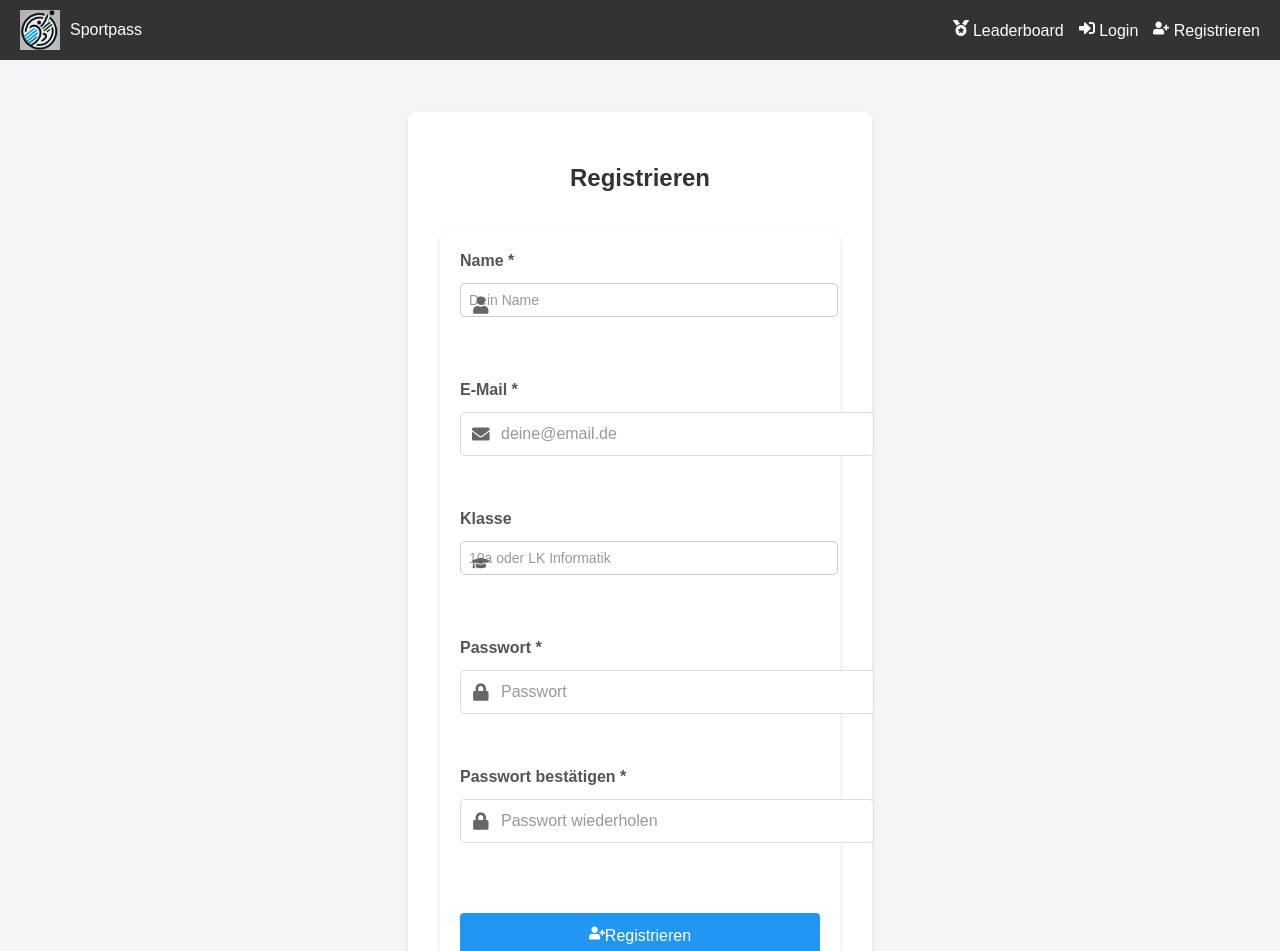
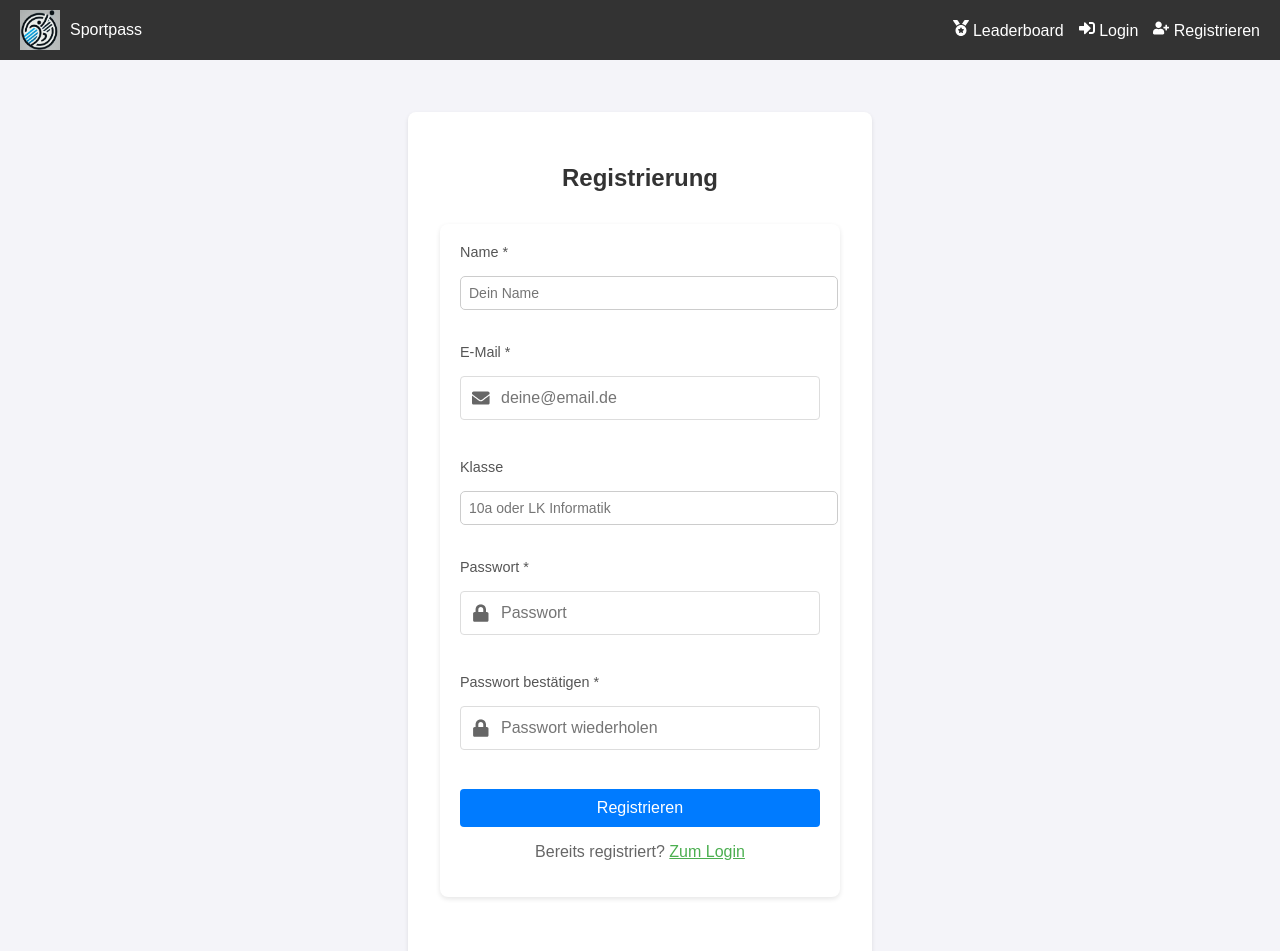
Before and after one commit to Chris123-crypto-ship-it/Sportpass_2025, a React (Create React App) app: page /register in a window 1280 px wide. Shown: the top 951 px of the page. Built offline with nearby package versions, Linux system fonts and the light colour scheme.

Commit message:
bekannnt

```diff
--- a/src/pages/Register.js
+++ b/src/pages/Register.js
@@ -3,7 +3,7 @@ import axios from 'axios';
 import { useNavigate } from 'react-router-dom';
 import { toast } from 'react-toastify';
 import '../styles/Register.css';
-import { FaUserPlus, FaUser, FaEnvelope, FaLock, FaGraduationCap } from 'react-icons/fa';
+import { FaEnvelope, FaLock } from 'react-icons/fa';
 import config from '../config';
 
 const Register = () => {
@@ -109,122 +109,91 @@ const Register = () => {
 
   if (registrationComplete) {
     return (
-      <div className="register-container">
       <div className="verification-message">
         <h2>Registrierung erfolgreich!</h2>
-          <p>Wir haben eine E-Mail an <strong>{formData.email}</strong> gesendet.</p>
-          <p>Bitte klicke auf den Link in der E-Mail, um deine E-Mail-Adresse zu verifizieren.</p>
-          <p>Erst danach kannst du dich einloggen.</p>
-
-          <div className="verification-actions">
-            <button
-              onClick={handleResendVerification}
-              className="btn-secondary"
-              disabled={loading}
-            >
-              {loading ? 'Wird gesendet...' : 'E-Mail erneut senden'}
+        <p>
+          Bitte überprüfe deine E-Mails und klicke auf den Verifizierungslink.
+          Falls du keine E-Mail erhalten hast, kannst du sie erneut anfordern.
+        </p>
+        <button onClick={handleResendVerification} disabled={loading}>
+          {loading ? 'Sende...' : 'Verifizierungs-E-Mail erneut senden'}
         </button>
-
-            <button
-              onClick={() => navigate('/login')}
-              className="btn-primary"
-            >
+        <button onClick={() => navigate('/login')} className="secondary-button">
           Zum Login
         </button>
-          </div>
-        </div>
       </div>
     );
   }
 
   return (
     <div className="register-container">
-      <h2>Registrieren</h2>
-      <form onSubmit={handleSubmit} className="register-form">
+      {!registrationComplete ? (
+        <>
+          <h2>Registrierung</h2>
+          <form onSubmit={handleSubmit}>
             <div className="form-group">
-          <label htmlFor="name">Name *</label>
-          <div className="input-container">
-            <div className="icon-container">
-              <FaUser className="input-icon" />
-            </div>
+              <label>Name *</label>
               <input
                 type="text"
-              id="name"
                 name="name"
-              placeholder="Dein Name"
                 value={formData.name}
                 onChange={handleChange}
+                placeholder="Dein Name"
+                required
+              />
+            </div>
+
+            <div className="form-group">
+              <label>E-Mail *</label>
+              <div className="input-with-icon">
+                <FaEnvelope className="input-icon" />
+                <input
+                  type="email"
+                  name="email"
+                  value={formData.email}
+                  onChange={handleChange}
+                  placeholder="deine@email.de"
                   required
                 />
               </div>
             </div>
 
             <div className="form-group">
-          <label htmlFor="email">E-Mail *</label>
-          <div className="input-container">
-            <div className="icon-container">
-              <FaEnvelope className="input-icon" />
+              <label>Klasse</label>
+              <input
+                type="text"
+                name="class"
+                value={formData.class}
+                onChange={handleChange}
+                placeholder="10a oder LK Informatik"
+              />
             </div>
+
+            <div className="form-group">
+              <label>Passwort *</label>
+              <div className="input-with-icon">
+                <FaLock className="input-icon" />
                 <input
-              type="email"
-              id="email"
-              name="email"
-              placeholder="deine@email.de"
-              value={formData.email}
+                  type="password"
+                  name="password"
+                  value={formData.password}
                   onChange={handleChange}
+                  placeholder="Passwort"
                   required
                 />
               </div>
             </div>
 
             <div className="form-group">
-          <label htmlFor="class">Klasse</label>
-          <div className="input-container">
-            <div className="icon-container">
-              <FaGraduationCap className="input-icon" />
-            </div>
-            <input
-              type="text"
-              id="class"
-              name="class"
-              placeholder="10a oder LK Informatik"
-              value={formData.class}
-              onChange={handleChange}
-            />
-          </div>
-        </div>
-
-        <div className="form-group">
-          <label htmlFor="password">Passwort *</label>
-          <div className="input-container">
-            <div className="icon-container">
+              <label>Passwort bestätigen *</label>
+              <div className="input-with-icon">
                 <FaLock className="input-icon" />
-            </div>
                 <input
                   type="password"
-              id="password"
-              name="password"
-              placeholder="Passwort"
-              value={formData.password}
-              onChange={handleChange}
-              required
-            />
-          </div>
-        </div>
-
-        <div className="form-group">
-          <label htmlFor="confirmPassword">Passwort bestätigen *</label>
-          <div className="input-container">
-            <div className="icon-container">
-              <FaLock className="input-icon" />
-            </div>
-            <input
-              type="password"
-              id="confirmPassword"
                   name="confirmPassword"
-              placeholder="Passwort wiederholen"
                   value={formData.confirmPassword}
                   onChange={handleChange}
+                  placeholder="Passwort wiederholen"
                   required
                 />
               </div>
@@ -232,21 +201,30 @@ const Register = () => {
 
             {error && <div className="error-message">{error}</div>}
 
-        <button type="submit" className="register-button" disabled={loading}>
-          {loading ? (
-            'Registrierung läuft...'
+            <button type="submit" disabled={loading}>
+              {loading ? 'Registriere...' : 'Registrieren'}
+            </button>
+
+            <p className="login-link">
+              Bereits registriert? <span onClick={() => navigate('/login')}>Zum Login</span>
+            </p>
+          </form>
+        </>
       ) : (
-            <>
-              <FaUserPlus className="button-icon" />
-              Registrieren
-            </>
+        <div className="verification-message">
+          <h2>Registrierung erfolgreich!</h2>
+          <p>
+            Bitte überprüfe deine E-Mails und klicke auf den Verifizierungslink.
+            Falls du keine E-Mail erhalten hast, kannst du sie erneut anfordern.
+          </p>
+          <button onClick={handleResendVerification} disabled={loading}>
+            {loading ? 'Sende...' : 'Verifizierungs-E-Mail erneut senden'}
+          </button>
+          <button onClick={() => navigate('/login')} className="secondary-button">
+            Zum Login
+          </button>
+        </div>
       )}
-        </button>
-      </form>
-
-      <div className="login-link">
-        Bereits registriert? <a href="/login">Hier anmelden</a>
-      </div>
     </div>
   );
 };
--- a/src/styles/Login.css
+++ b/src/styles/Login.css
@@ -2,7 +2,7 @@
   max-width: 400px;
   margin: 2rem auto;
   padding: 2rem;
-  background-color: white;
+  background-color: #ffffff;
   border-radius: 8px;
   box-shadow: 0 2px 4px rgba(0, 0, 0, 0.1);
 }
@@ -10,7 +10,7 @@
 .login-container h2 {
   text-align: center;
   color: #333;
-  margin-bottom: 2.5rem;
+  margin-bottom: 2rem;
 }
 
 .login-form {
@@ -26,75 +26,82 @@
 }
 
 .form-group label {
-  color: #555;
-  font-size: 1rem;
+  font-size: 0.9rem;
+  color: #666;
 }
 
-.input-container {
+.input-with-icon {
   position: relative;
-}
-
-.icon-container {
-  position: absolute;
-  left: 12px;
-  top: 50%;
-  transform: translateY(-50%);
-  color: #666;
   display: flex;
   align-items: center;
-  justify-content: center;
 }
 
 .input-icon {
+  position: absolute;
+  left: 12px;
   color: #666;
-  font-size: 1.1rem;
 }
 
-.input-container input {
+.input-with-icon input {
   width: 100%;
-  padding: 0.75rem;
-  padding-left: 40px;
+  padding: 0.8rem;
+  padding-left: 2.5rem;
   border: 1px solid #ddd;
   border-radius: 4px;
   font-size: 1rem;
-  outline: none;
   transition: border-color 0.3s ease;
 }
 
-.input-container input:focus {
-  border-color: #2196F3;
-}
-
-.input-container input::placeholder {
-  color: #999;
+.input-with-icon input:focus {
+  outline: none;
+  border-color: #007bff;
 }
 
 .error-message {
-  color: #d32f2f;
+  color: #dc3545;
   font-size: 0.9rem;
-  margin-top: 0.5rem;
+  margin-top: -0.5rem;
+  display: flex;
+  flex-direction: column;
+  gap: 0.5rem;
 }
 
-.login-button {
-  width: 100%;
-  padding: 0.75rem;
-  background-color: #2196F3;
+.btn-primary {
+  background-color: #007bff;
   color: white;
+  padding: 0.8rem;
   border: none;
   border-radius: 4px;
   font-size: 1rem;
-  font-weight: 500;
   cursor: pointer;
   transition: background-color 0.3s ease;
-  margin-top: 1rem;
 }
 
-.login-button:hover {
-  background-color: #1976D2;
+.btn-primary:hover {
+  background-color: #0056b3;
 }
 
-.login-button:disabled {
-  background-color: #cccccc;
+.btn-primary:disabled {
+  background-color: #ccc;
+  cursor: not-allowed;
+}
+
+.btn-link {
+  background: none;
+  border: none;
+  color: #007bff;
+  text-decoration: underline;
+  cursor: pointer;
+  padding: 0;
+  font-size: 0.9rem;
+}
+
+.btn-link:hover {
+  color: #0056b3;
+}
+
+.btn-link:disabled {
+  color: #ccc;
   cursor: not-allowed;
 }
 
@@ -102,11 +109,10 @@
   text-align: center;
   margin-top: 1.5rem;
   font-size: 0.9rem;
-  color: #666;
 }
 
 .register-link a {
-  color: #2196F3;
+  color: #007bff;
   text-decoration: none;
 }
 
--- a/src/styles/Register.css
+++ b/src/styles/Register.css
@@ -2,7 +2,7 @@
   max-width: 400px;
   margin: 2rem auto;
   padding: 2rem;
-  background-color: white;
+  background: white;
   border-radius: 8px;
   box-shadow: 0 2px 4px rgba(0, 0, 0, 0.1);
 }
@@ -10,7 +10,7 @@
 .register-container h2 {
   text-align: center;
   color: #333;
-  margin-bottom: 2.5rem;
+  margin-bottom: 2rem;
 }
 
 .register-form {
@@ -20,152 +20,156 @@
 }
 
 .form-group {
-  display: flex;
-  flex-direction: column;
-  gap: 0.5rem;
+  margin-bottom: 1.5rem;
 }
 
 .form-group label {
+  display: block;
+  margin-bottom: 0.5rem;
   color: #555;
-  font-size: 1rem;
+  font-weight: 500;
 }
 
-.input-container {
+.form-group input {
+  width: 100%;
+  padding: 0.75rem;
+  border: 1px solid #ddd;
+  border-radius: 4px;
+  font-size: 1rem;
+  transition: border-color 0.3s;
+}
+
+.form-group input:focus {
+  border-color: #4CAF50;
+  outline: none;
+}
+
+.input-with-icon {
   position: relative;
 }
 
-.icon-container {
+.input-with-icon input {
+  padding-left: 2.5rem;
+}
+
+.input-with-icon .input-icon {
   position: absolute;
-  left: 12px;
+  left: 0.75rem;
   top: 50%;
   transform: translateY(-50%);
-  color: #666;
-  display: flex;
-  align-items: center;
-  justify-content: center;
-}
-
-.input-icon {
   color: #666;
   font-size: 1.1rem;
 }
 
-.input-container input {
+.error-message {
+  color: #d32f2f;
+  margin-bottom: 1rem;
+  padding: 0.5rem;
+  background-color: #ffebee;
+  border-radius: 4px;
+  text-align: center;
+}
+
+button {
   width: 100%;
   padding: 0.75rem;
-  padding-left: 40px;
-  border: 1px solid #ddd;
-  border-radius: 4px;
-  font-size: 1rem;
-  outline: none;
-  transition: border-color 0.3s ease;
-}
-
-.input-container input:focus {
-  border-color: #2196F3;
-}
-
-.input-container input::placeholder {
-  color: #999;
-}
-
-.error-message {
-  color: #d32f2f;
-  font-size: 0.9rem;
-  margin-top: 0.5rem;
-}
-
-.register-button {
-  width: 100%;
-  padding: 0.75rem;
-  background-color: #2196F3;
+  background-color: #4CAF50;
   color: white;
   border: none;
   border-radius: 4px;
   font-size: 1rem;
-  font-weight: 500;
   cursor: pointer;
-  transition: background-color 0.3s ease;
-  margin-top: 1rem;
+  transition: background-color 0.3s;
 }
 
-.register-button:hover {
-  background-color: #1976D2;
+button:hover {
+  background-color: #45a049;
 }
 
-.register-button:disabled {
-  background-color: #cccccc;
-  cursor: not-allowed;
-}
-
-.verification-message {
-  text-align: center;
-  padding: 2rem;
-}
-
-.verification-message h2 {
-  color: #2196F3;
-  margin-bottom: 1rem;
-}
-
-.verification-message p {
-  margin-bottom: 1rem;
-  color: #666;
-}
-
-.verification-actions {
-  display: flex;
-  gap: 1rem;
-  justify-content: center;
-  margin-top: 2rem;
-}
-
-.btn-secondary {
-  padding: 0.75rem 1.5rem;
-  background-color: #f5f5f5;
-  color: #333;
-  border: 1px solid #ddd;
-  border-radius: 4px;
-  cursor: pointer;
-  transition: background-color 0.3s ease;
-}
-
-.btn-secondary:hover {
-  background-color: #e0e0e0;
-}
-
-.btn-primary {
-  padding: 0.75rem 1.5rem;
-  background-color: #2196F3;
-  color: white;
-  border: none;
-  border-radius: 4px;
-  cursor: pointer;
-  transition: background-color 0.3s ease;
-}
-
-.btn-primary:hover {
-  background-color: #1976D2;
-}
-
-.btn-primary:disabled,
-.btn-secondary:disabled {
+button:disabled {
   background-color: #cccccc;
   cursor: not-allowed;
 }
 
 .login-link {
   text-align: center;
-  margin-top: 1.5rem;
-  font-size: 0.9rem;
+  margin-top: 1rem;
   color: #666;
 }
 
-.login-link a {
-  color: #2196F3;
-  text-decoration: none;
+.login-link span {
+  color: #4CAF50;
+  cursor: pointer;
+  text-decoration: underline;
 }
 
-.login-link a:hover {
-  text-decoration: underline;
+.verification-message {
+  text-align: center;
 }
+
+.verification-message h2 {
+  color: #4CAF50;
+  margin-bottom: 1rem;
+}
+
+.verification-message p {
+  margin-bottom: 1.5rem;
+  color: #666;
+}
+
+.secondary-button {
+  background-color: #666;
+  margin-top: 1rem;
+}
+
+.secondary-button:hover {
+  background-color: #555;
+}
+
+.btn-primary {
+  background-color: #007bff;
+  color: white;
+  padding: 0.8rem;
+  border: none;
+  border-radius: 4px;
+  font-size: 1rem;
+  cursor: pointer;
+  transition: background-color 0.3s ease;
+}
+
+.btn-primary:hover {
+  background-color: #0056b3;
+}
+
+.btn-primary:disabled {
+  background-color: #ccc;
+  cursor: not-allowed;
+}
+
+.btn-secondary {
+  background-color: #6c757d;
+  color: white;
+  padding: 0.8rem;
+  border: none;
+  border-radius: 4px;
+  font-size: 1rem;
+  cursor: pointer;
+  transition: background-color 0.3s ease;
+  margin-right: 1rem;
+}
+
+.btn-secondary:hover {
+  background-color: #5a6268;
+}
+
+.btn-secondary:disabled {
+  background-color: #ccc;
+  cursor: not-allowed;
+}
+
+.verification-actions {
+  display: flex;
+  justify-content: center;
+  gap: 1rem;
+  margin-top: 2rem;
+}
```
Lines whose indentation alone changed are shown as unchanged.
